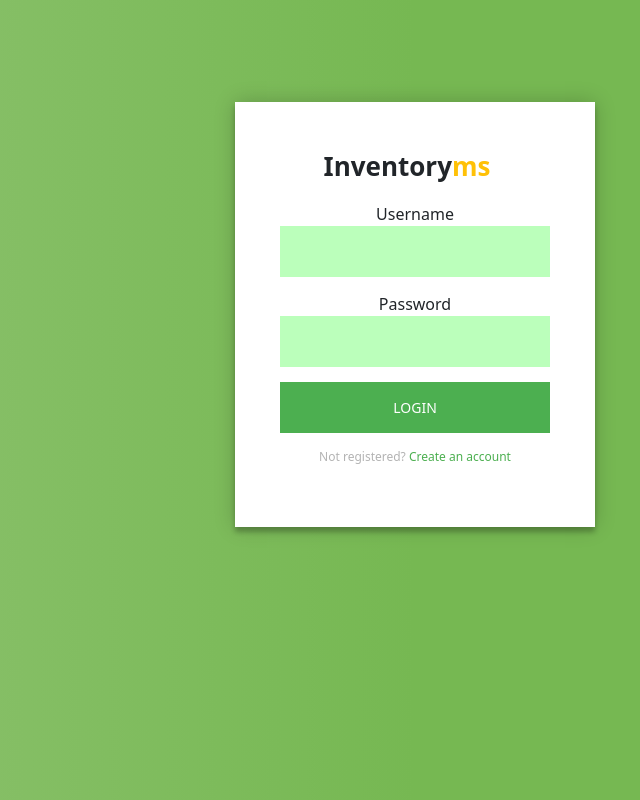
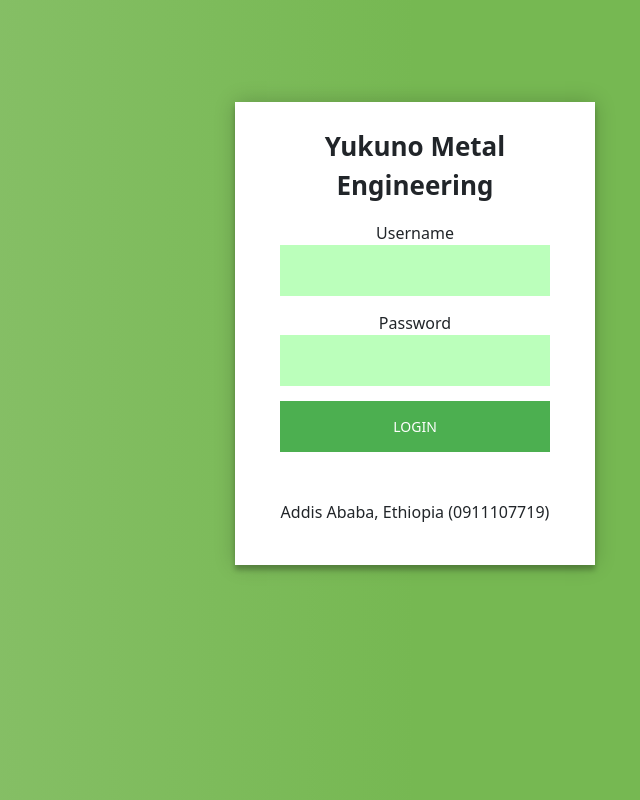
Before and after one commit to natiman52/InventoryMS, a Django app: page /staff/login/ in a window 1280 px wide. Shown: the whole page, without its empty margins (225-865 px from the left). Run offline with Django 4.2, Linux system fonts and the light colour scheme; some libraries are stand-ins or nearby versions.

Commit message:
adding little touches

```diff
--- a/InventoryMS/settings.py
+++ b/InventoryMS/settings.py
@@ -12,7 +12,7 @@ BASE_DIR = Path(__file__).resolve().parent.parent
 SECRET_KEY = 'django-insecure-g_n2+2bznu6e@1wel!i(&-4tp86_7lop5395ww+i4x%9*7^old'
 
 # SECURITY WARNING: don't run with debug turned on in production!
-DEBUG = False
+DEBUG = True
 
 ALLOWED_HOSTS = []
 
--- a/accounts/templates/accounts/login.html
+++ b/accounts/templates/accounts/login.html
@@ -19,7 +19,8 @@
       background: #FFFFFF;
       max-width: 360px;
       margin: 0 auto 100px;
-      padding: 45px;
+      padding:25px 45px;
+
       text-align: center;
       box-shadow: 0 0 20px 0 rgba(0, 0, 0, 0.2), 0 5px 5px 0 rgba(0, 0, 0, 0.24);
     }
@@ -104,7 +105,9 @@
     </style>
     <div class="form">
       <div>
-        <strong class="navbar-brand" style="font-size: 26px;">Inventory<span class="text-warning">ms</span></strong>
+        <strong class="" style="font-size: 26px;">Yukuno Metal Engineering</strong>
+      </div>
+      <div>
       </div>
       <div class="text-danger">
         {% if messages %} {% for message in messages %}
@@ -131,7 +134,8 @@
         <span class="text-danger">{{ form.password.errors }}</span>
         {{form.password}}
         <button  type="submit" name="button">login</button>
-        <p class="message">Not registered? <a href="{% url 'user-register' %}">Create an account</a></p>
+        <p class="text-gray mt-5">Addis Ababa, Ethiopia (0911107719)</p>
+
       </form>
     </div>
   </div>
--- a/store/templates/store/base.html
+++ b/store/templates/store/base.html
@@ -32,7 +32,7 @@
                     <button class="navbar-toggler" type="button" id="toggle-navigation2">
                       <i class="fa fa-bars text-white"></i>
                     </button>
-                    <a class="navbar-brand" style="font-size: 20px;" href="{% url 'dashboard' %}">Inventory<span class="text-warning">ms</span></a>
+                    <a class="navbar-brand" style="font-size: 20px;" href="{% url 'dashboard' %}">Yukuno Metal Engineering</a>
                   <div class="flex-1 d-flex justify-content-end align-items-center">
                     <button id="notification-count" class=" btn btn-primary p-3 py-1 position-relative"><i class="fa fa-envelope-open fa-xs"></i></button>
                   </div>
--- a/store/templates/store/dashboard.html
+++ b/store/templates/store/dashboard.html
@@ -130,7 +130,7 @@
             <div class="card shadow-sm rounded p-3">
                 <div class="row align-items-center">
                     <div class="col-md-6">
-                        <h4 class="display-6 mb-0 text-success">Pending Products</h4>
+                        <h4 class="display-6 mb-0 text-success">Pending Order</h4>
                     </div>
                     <div class="col-md-6 d-flex justify-content-end gap-2">
                         <a class="btn btn-success btn-sm rounded-pill shadow-sm" href="{% querystring '_export'='xlsx' %}">
--- a/store/templates/store/productslist.html
+++ b/store/templates/store/productslist.html
@@ -10,7 +10,7 @@
         <div class="card shadow-sm rounded p-3">
             <div class="row align-items-center">
                 <div class="col-md-6">
-                    <h4 class="display-6 mb-0 text-success">Products</h4>
+                    <h4 class="display-6 mb-0 text-success">Orders</h4>
                 </div>
                 <div class="col-md-6 d-flex justify-content-end gap-2">
                     <a class="btn btn-success btn-sm rounded-pill shadow-sm" href="{% querystring '_export'='xlsx' %}">
```
